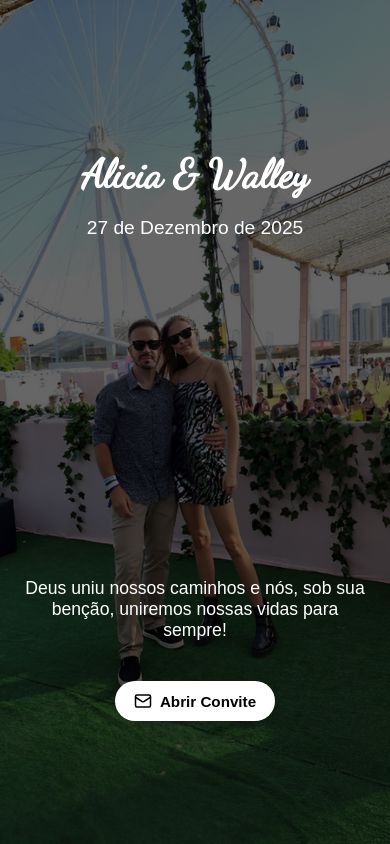
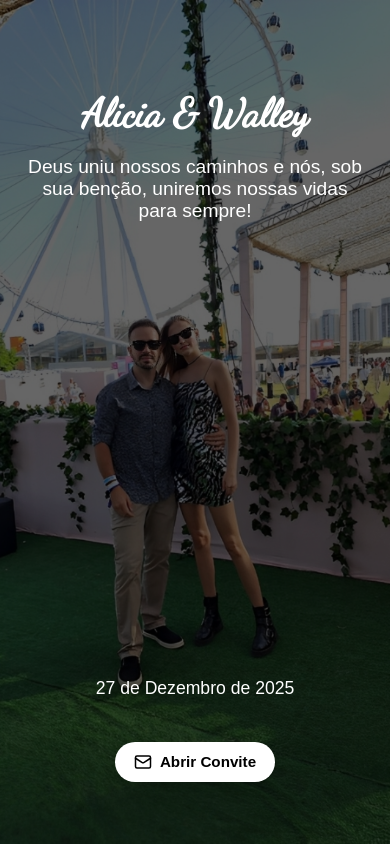
Before and after one commit to anazambarda/convite-alicia-walley, a React (Vite) app: page / in a window 390 px wide. Built offline with nearby package versions, Linux system fonts and the light colour scheme.

Commit message:
ajustando nome

```diff
--- a/src/pages/TelaInicial.tsx
+++ b/src/pages/TelaInicial.tsx
@@ -1,3 +1,4 @@
+
 import '../styles/TelaInicial.css';
 import bgDesktop from '../assets/bg-desktop.jpg';
 import bgMobile from '../assets/3f3f868d-5ccc-46ae-baea-e5a133e136a1 (1).jpg';
@@ -28,13 +29,13 @@ function TelaInicial() {
       <div className="conteudo mobile">
         <div className="topo">
           <h1>Alicia & Walley</h1>
-          <p className="data">27 de Dezembro de 2025</p>
+          <p className="data">Deus uniu nossos caminhos e nós, sob sua benção, uniremos nossas vidas para sempre!</p>
         </div>
 
         <div className="espaco-imagem" />
 
         <div className="baixo">
-          <p>Deus uniu nossos caminhos e nós, sob sua benção, uniremos nossas vidas para sempre!</p>
+          <p>27 de Dezembro de 2025</p>
           <button className="botao" onClick={() => navigate('/convite')}>
             <MailIcon size={18} />
             Abrir Convite
--- a/src/styles/TelaInicial.css
+++ b/src/styles/TelaInicial.css
@@ -100,18 +100,14 @@
   }
 
   .conteudo.mobile .espaco-imagem {
-    height: 40vh;
+    height: 50vh;
     width: 100%;
   }
 
-.conteudo.mobile .baixo {
-  margin-top: -2rem; /* sobe o conteúdo */
-}
-
-.conteudo.mobile .baixo p {
-  font-size: 1.1rem;
-  margin-bottom: 1rem;
-}
+  .conteudo.mobile .baixo p {
+    font-size: 1.1rem;
+    margin-bottom: 1.2rem;
+  }
 }
 
 /* Botão compartilhado */
```
